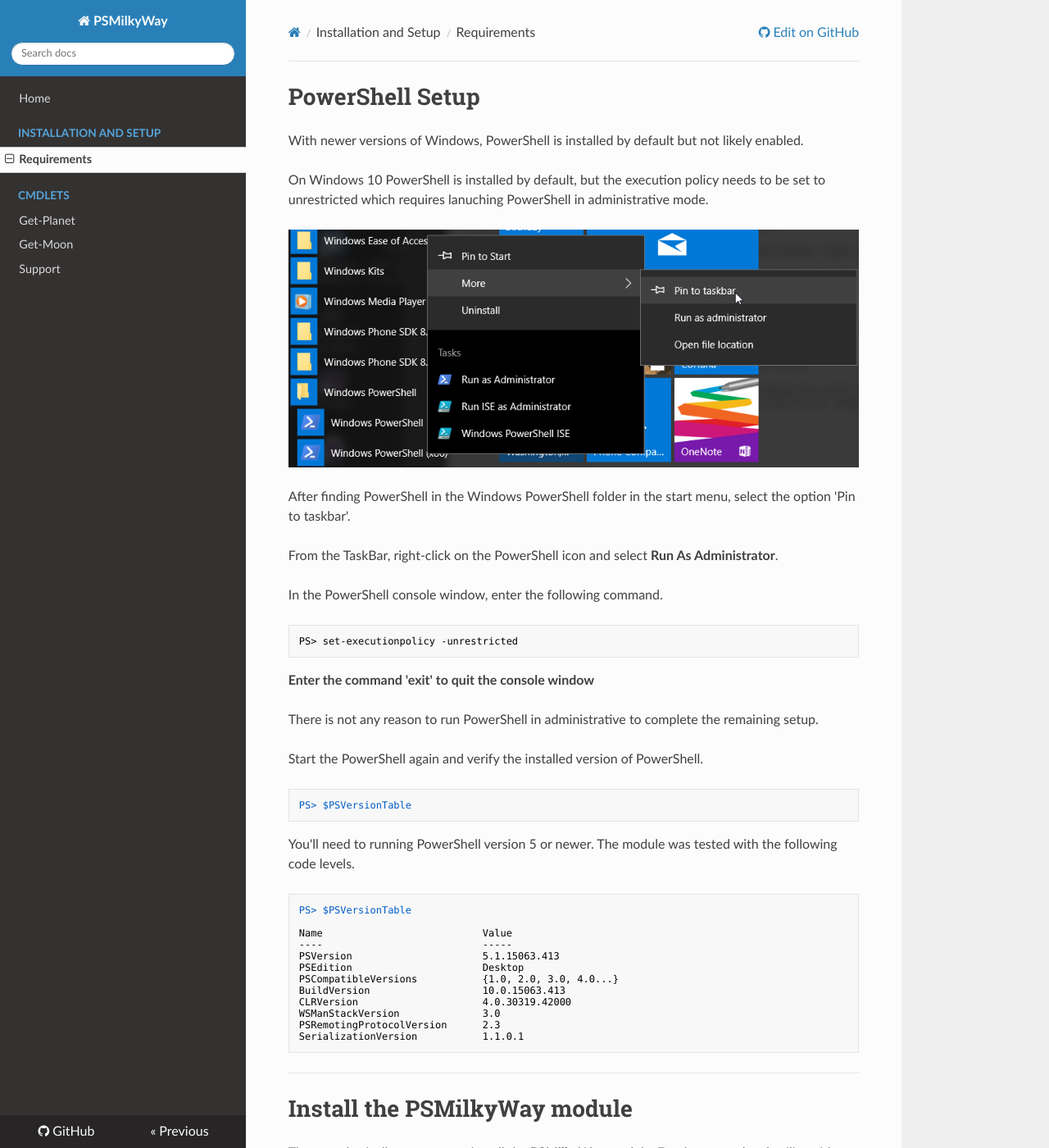
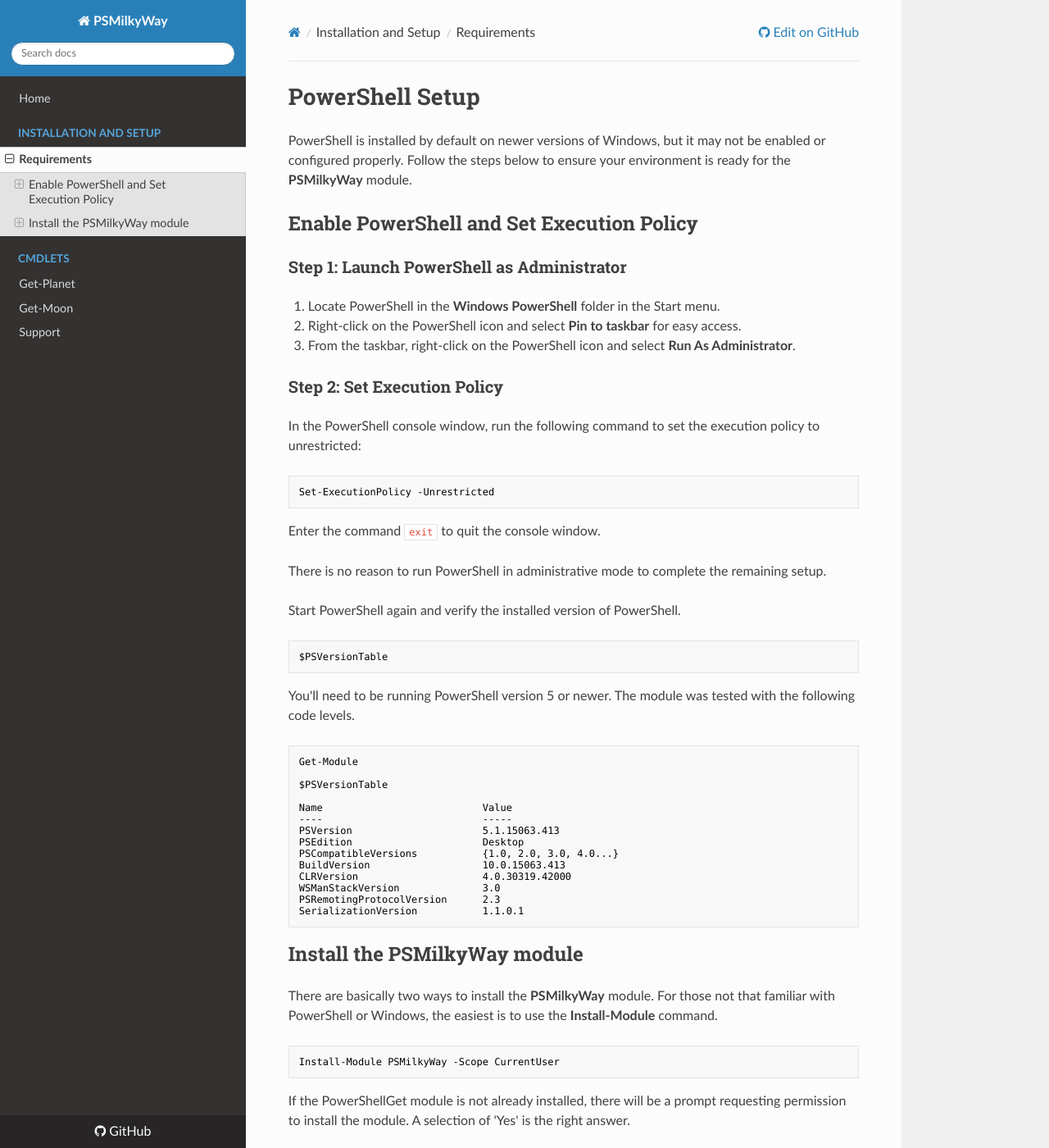
Before and after one commit to mattman-ps/PSMilkyWay, an MkDocs documentation site: the page built from docs/requirements.md, in a window 1280 px wide and 1400 px high. Shown: the whole window at 82% size. Built offline with MkDocs 1.6.1, drawn with Linux system fonts in a browser that asks for light colours; nearby versions of some CDN libraries; old or Windows-style settings are respelled for this version of MkDocs; some of the changed text lies outside the part shown.

Commit message:
Updates to docs.

````diff
--- a/docs/requirements.md
+++ b/docs/requirements.md
@@ -1,60 +1,74 @@
 # PowerShell Setup
-With newer versions of Windows, PowerShell is installed by default but not likely enabled.
 
-On Windows 10 PowerShell is installed by default, but the execution policy needs to be set to unrestricted which requires lanuching PowerShell in administrative mode.
+PowerShell is installed by default on newer versions of Windows, but it may not be enabled or configured properly. Follow the steps below to ensure your environment is ready for the **PSMilkyWay** module.
 
-[![PowerShellSetup](images/PowerShell-Setup.png)](images/PowerShell-Setup.png)
+## Enable PowerShell and Set Execution Policy
 
-After finding PowerShell in the Windows PowerShell folder in the start menu, select the option 'Pin to taskbar'.
+### Step 1: Launch PowerShell as Administrator
 
-From the TaskBar, right-click on the PowerShell icon and select **Run As Administrator**.
+1. Locate PowerShell in the **Windows PowerShell** folder in the Start menu.
+2. Right-click on the PowerShell icon and select **Pin to taskbar** for easy access.
+3. From the taskbar, right-click on the PowerShell icon and select **Run As Administrator**.
 
-In the PowerShell console window, enter the following command.
+### Step 2: Set Execution Policy
 
-    PS> set-executionpolicy -unrestricted
+In the PowerShell console window, run the following command to set the execution policy to unrestricted:
 
-**Enter the command 'exit' to quit the console window**
+```powershell
+Set-ExecutionPolicy -Unrestricted
+```
 
-There is not any reason to run PowerShell in administrative to complete the remaining setup.
+Enter the command `exit` to quit the console window.
 
-Start the PowerShell again and verify the installed version of PowerShell.
+There is no reason to run PowerShell in administrative mode to complete the remaining setup.
 
-    PS> $PSVersionTable
+Start PowerShell again and verify the installed version of PowerShell.
 
-You'll need to running PowerShell version 5 or newer. The module was tested with the following code levels.
+```powershell
+$PSVersionTable
+```
 
-    PS> $PSVersionTable
+You'll need to be running PowerShell version 5 or newer. The module was tested with the following code levels.
 
-    Name                           Value
-    ----                           -----
-    PSVersion                      5.1.15063.413
-    PSEdition                      Desktop
-    PSCompatibleVersions           {1.0, 2.0, 3.0, 4.0...}
-    BuildVersion                   10.0.15063.413
-    CLRVersion                     4.0.30319.42000
-    WSManStackVersion              3.0
-    PSRemotingProtocolVersion      2.3
-    SerializationVersion           1.1.0.1
+```powershell
+Get-Module
 
-***
-# Install the PSMilkyWay module
+$PSVersionTable
 
-There are basically two ways to install the **PSMilkyWay** module.  For those not that familiar with PowerShell or Windows, the easiest is to use the **Install-Script** command.
+Name                           Value
+----                           -----
+PSVersion                      5.1.15063.413
+PSEdition                      Desktop
+PSCompatibleVersions           {1.0, 2.0, 3.0, 4.0...}
+BuildVersion                   10.0.15063.413
+CLRVersion                     4.0.30319.42000
+WSManStackVersion              3.0
+PSRemotingProtocolVersion      2.3
+SerializationVersion           1.1.0.1
+```
 
-    PS> Install-Module PSMilkyWay -Scope currentuser
+## Install the PSMilkyWay module
+
+There are basically two ways to install the **PSMilkyWay** module. For those not that familiar with PowerShell or Windows, the easiest is to use the **Install-Module** command.
+
+```powershell
+Install-Module PSMilkyWay -Scope CurrentUser
+```
 
 If the PowerShellGet module is not already installed, there will be a prompt requesting permission to install the module. A selection of 'Yes' is the right answer.
 
 If the **PSMilkyWay** module has already been installed, it can be updated to the latest version by entering the command:
 
-    PS> Update-Module PSMilkyWay
+```powershell
+Update-Module PSMilkyWay
+```
 
 The other method of installing the script is to use the normal GitHub process of cloning the script to your computer.
 
-# Module Versions
+### Module Versions
 
-The following module versions where used in testing the **PSMilkyWay** module.
+The following module versions were used in testing the **PSMilkyWay** module.
 
-    PS> Get-Module
-
-TODO: this needs to be completed.
+```powershell
+Get-Module
+```
````
Also changed, not shown: README.md (+35 -2 lines), docs/get-moon.md (+50 -0 lines), docs/get-planet.md (+57 -0 lines), docs/index.md (deleted, +0 -12 lines), docs/support.md (+4 -9 lines), docs/images/PowerShell-Setup.png (deleted).
